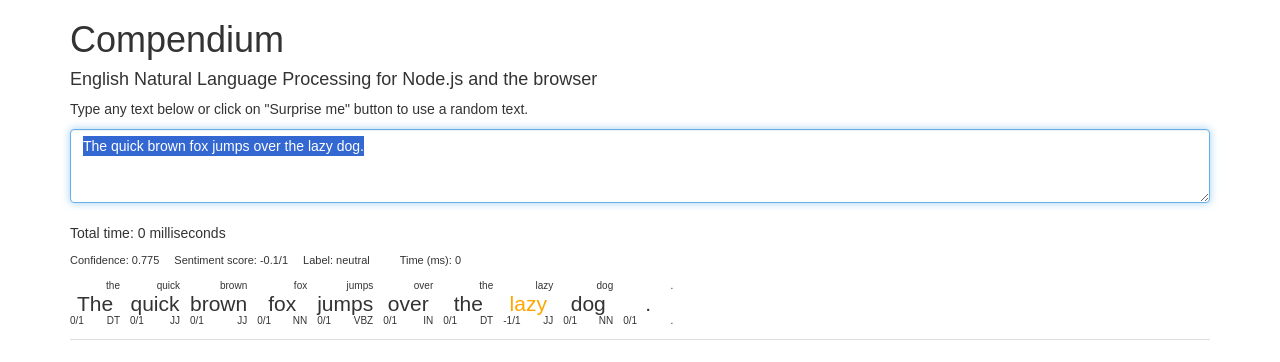
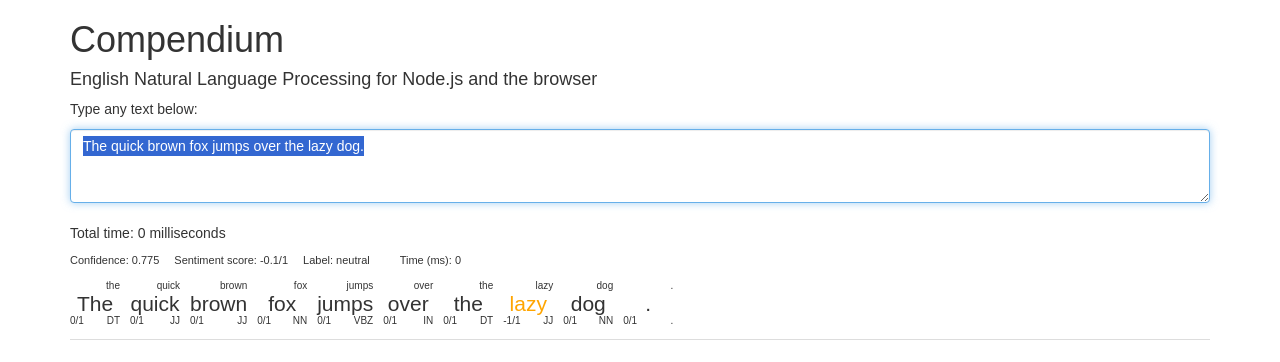
Before and after one commit to Ulflander/compendium-js, a website: page example/example.html in a window 1280 px wide. Drawn offline with nearby package versions, Linux system fonts and the light colour scheme.

Commit message:
Update demo + add it to readme

```diff
--- a/example/example.html
+++ b/example/example.html
@@ -11,7 +11,7 @@
             <h1>Compendium</h1>
             <h4>English Natural Language Processing for Node.js and the browser</h4>
 
-            <p>Type any text below or click on "Surprise me" button to use a random text.</p>
+            <p>Type any text below:</p>
         </div>
         <div>
             <textarea class="form-control" rows="3" id="pos-demo-input">The quick brown fox jumps over the lazy dog.</textarea>
```
Also changed, not shown: README.md.
